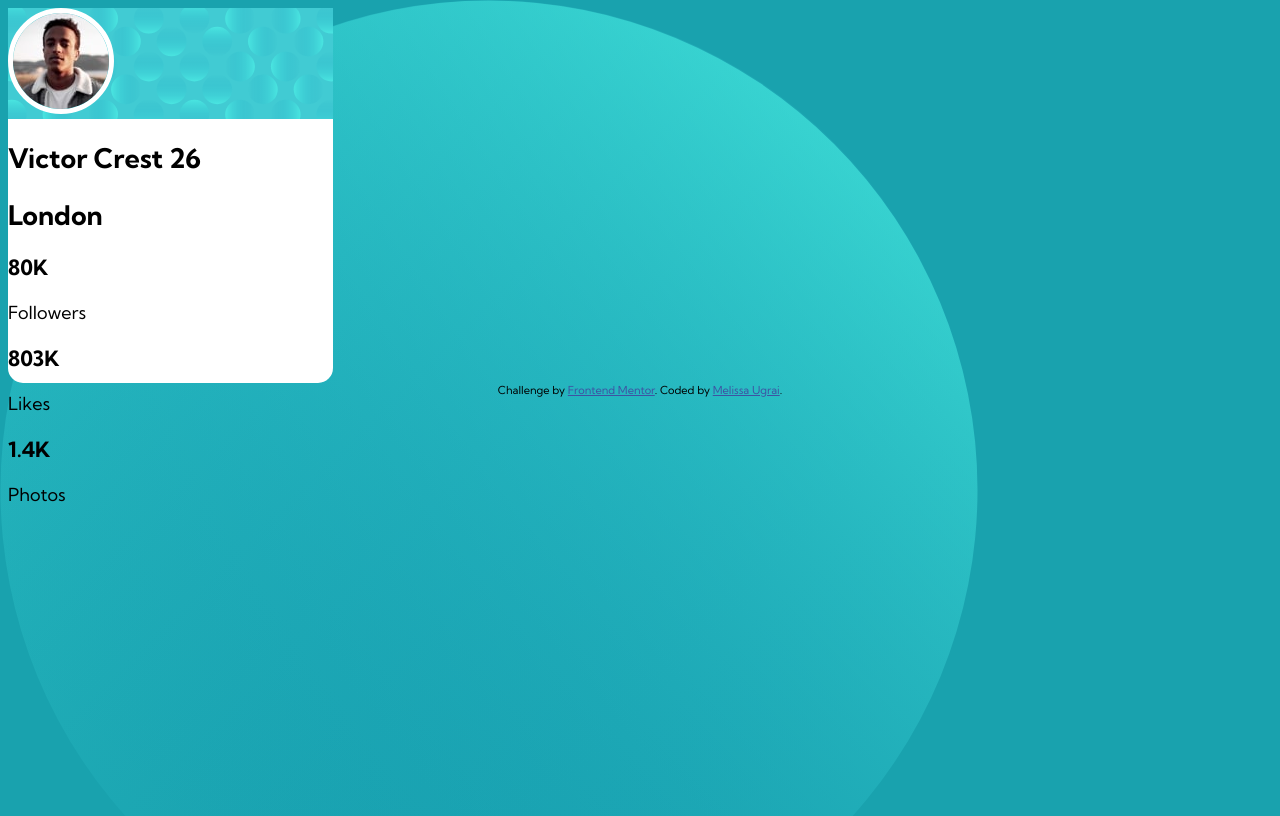
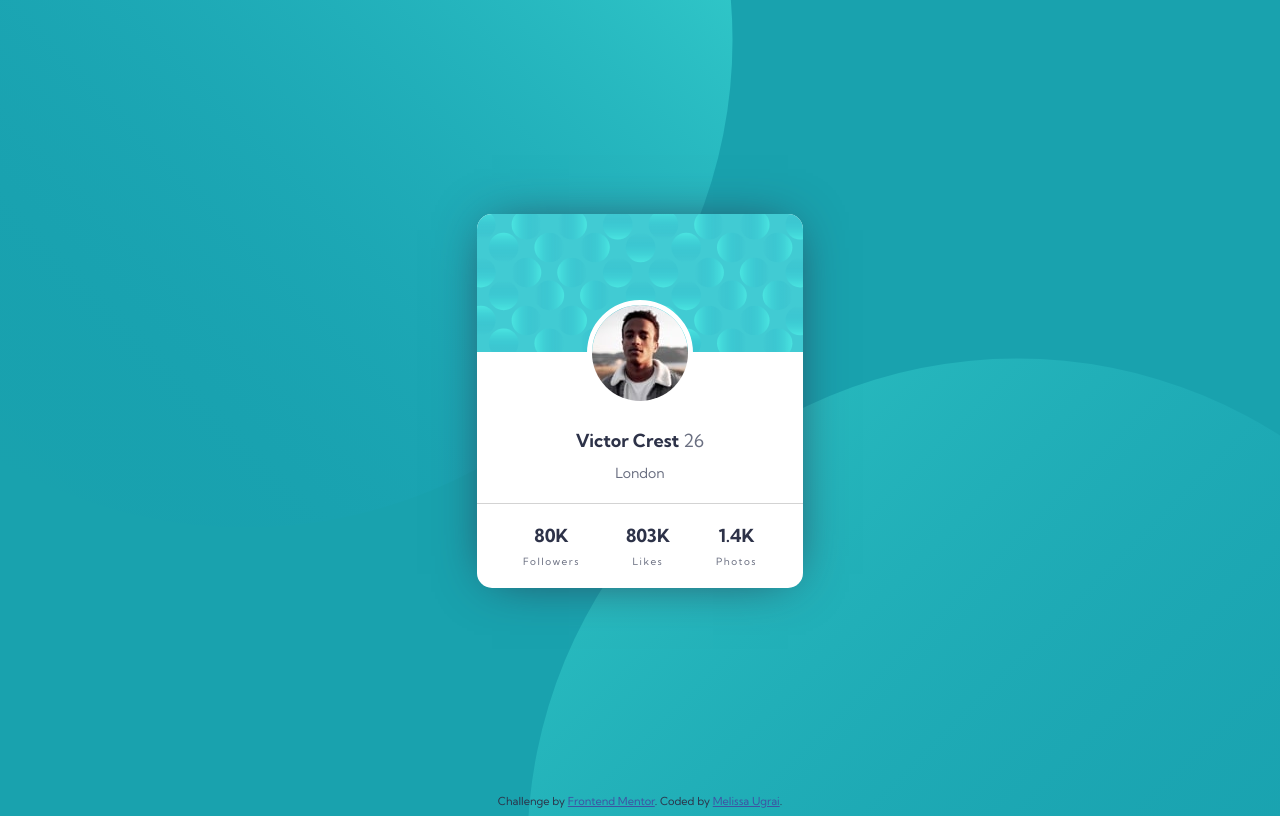
Before and after one commit to Teddiurssa/-FM-Profile-Card, a plain HTML site: page index.html in a window 1280 px wide. Drawn offline with Linux system fonts and the light colour scheme.

Commit message:
Completed Project. Final Commit. Added CSS.

```diff
--- a/index.html
+++ b/index.html
@@ -5,9 +5,7 @@
   <meta charset="UTF-8">
   <meta name="viewport" content="width=device-width, initial-scale=1.0">
   <!-- displays site properly based on user's device -->
-
   <link rel="icon" type="image/png" sizes="32x32" href="./images/favicon-32x32.png">
-
   <title>Frontend Mentor | Profile card component</title>
   <!-- Google Fonts Link -->
   <link href="https://fonts.googleapis.com/css2?family=Kumbh+Sans:wght@400;700&display=swap" rel="stylesheet">
@@ -16,36 +14,39 @@
 </head>
 
 <body>
+  <!-- Full Profile Card -->
   <main>
-    <section class="card-top">
+    <!-- Top of card -->
+    <div class="card-top">
       <img class="profile-img" src="./images/image-victor.jpg" alt="Victor's Face">
-    </section>
-    <section class="card-mid">
+    </div>
+    <!-- Middle of card -->
+    <div>
       <h1 class="name">Victor Crest <span class="age">26</span></h1>
-      <h2 class="city">London</h2c>
-    </section>
-    <section class="card-bot">
-      <div class="profile-data">
+      <h2 class="city">London</h2>
+    </div>
+    <!-- Bottom of card -->
+    <div class="card-bot">
+      <div>
         <h3 class="big-text">80K</h3>
         <p class="sm-text">Followers</p>
       </div>
-      <div class="profile-data">
+      <div>
         <h3 class="big-text">803K</h3>
         <p class="sm-text">Likes</p>
       </div>
-      <div class="profile-data">
+      <div>
         <h3 class="big-text">1.4K</h3>
         <p class="sm-text">Photos</p>
       </div>
-    </section>
+    </div>
   </main>
 
+  <!-- FM Footer Message -->
   <div class="attribution">
     Challenge by <a href="https://www.frontendmentor.io?ref=challenge" target="_blank">Frontend Mentor</a>.
     Coded by <a href="https://www.linkedin.com/in/melissa-ugrai-2b4aaa197/">Melissa Ugrai</a>.
   </div>
-
 </body>
 
-
 </html>
--- a/styles.css
+++ b/styles.css
@@ -1,48 +1,107 @@
-/* ===== Base Styles ===== */
+/* ===== Body Styles ===== */
 
 body {
-  background-color: hsl(185, 75%, 39%);
+  display: flex;
+  flex-direction: column;
   font-family: 'Kumbh Sans', sans-serif;
   font-size: 18px;
+  color: hsl(229, 23%, 23%);
+  background-color: hsl(185, 75%, 39%);
   background-image: url(./images/bg-pattern-top.svg), url(./images/bg-pattern-bottom.svg);
   background-repeat: no-repeat;
+  background-position:
+    top -525px left -750px, bottom -520px right -775px;
   height: 100vh;
+  overflow: hidden;
 }
 
+/* ===== Media Query for Desktop screen size ===== */
+
+@media only screen and (min-width: 1024px) {
+  body {
+    background-position:
+      top -450px left -245px, bottom -520px right -225px;
+  }
+}
+
+/* ===== Profile Card Styles ===== */
 main {
   background-color: #ffffff;
   border-radius: 15px;
-width: 325px;
-height: 375px;
+  width: 326px;
+  height: 374px;
+  display: flex;
+  flex-direction: column;
+  justify-content: space-between;
+  align-items: center;
+  margin: auto;
+  box-shadow: 0 1px 50px -15px hsl(229, 23%, 23%);
 }
 
 /* ===== Top Styles ===== */
 .card-top {
   background-image: url(./images/bg-pattern-card.svg);
   background-repeat: no-repeat;
+  width: 100%;
+  height: 37%;
+  text-align: center;
+  border-top-left-radius: inherit;
+  border-top-right-radius: inherit;
 }
 
 .profile-img {
   border-radius: 50%;
   border: 5px solid #ffffff;
+  margin-top: 86px;
 }
 
 /* ===== Middle Styles ===== */
-.card-mid {
+.name {
+  font-size: 18px;
+  font-weight: 700;
+  padding-top: 77px;
+  margin: 0;
+}
+
+.age {
+  font-size: 18px;
+  font-weight: 400;
+  color: hsl(227, 10%, 46%);
 
 }
-.name {
 
+.city {
+  font-size: 14px;
+  font-weight: 400;
+  text-align: center;
+  color: hsl(227, 10%, 46%);
+  padding: 0px 0 9px 0;
 }
-.age {
 
-}
-.city {
-
-}
 /* ===== Bottom Styles ===== */
 .card-bot {
+  display: flex;
+  justify-content: space-evenly;
+  align-items: center;
+  border-top: 1px solid lightgray;
+  text-align: center;
+  width: 100%;
+  height: 24%;
+}
 
+.big-text {
+  font-size: 18px;
+  font-weight: 700;
+  margin: 0;
+  padding-bottom: 8px;
+}
+
+.sm-text {
+  font-size: 10px;
+  font-weight: 400;
+  color: hsl(227, 10%, 46%);
+  letter-spacing: 1.5px;
+  margin: 0;
 }
 
 /* ===== FM Footer Message ===== */
```
Lines whose indentation alone changed are shown as unchanged.
